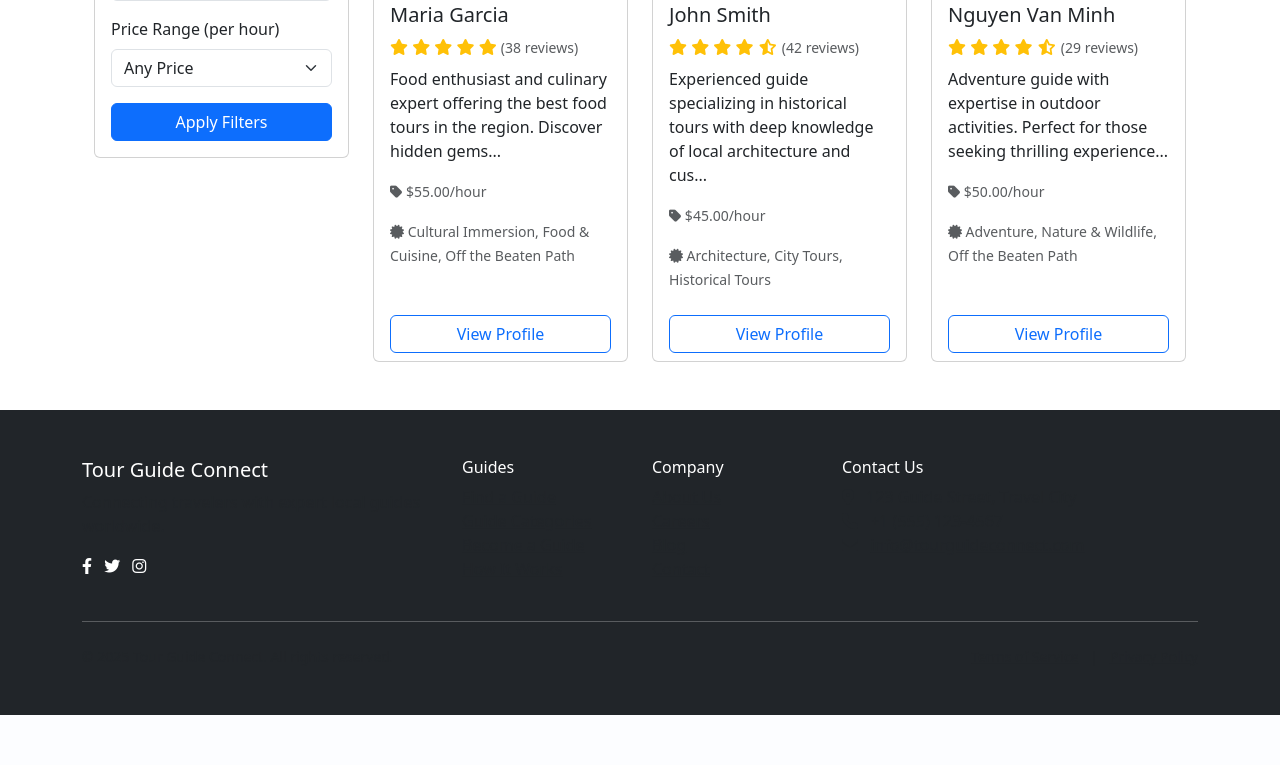
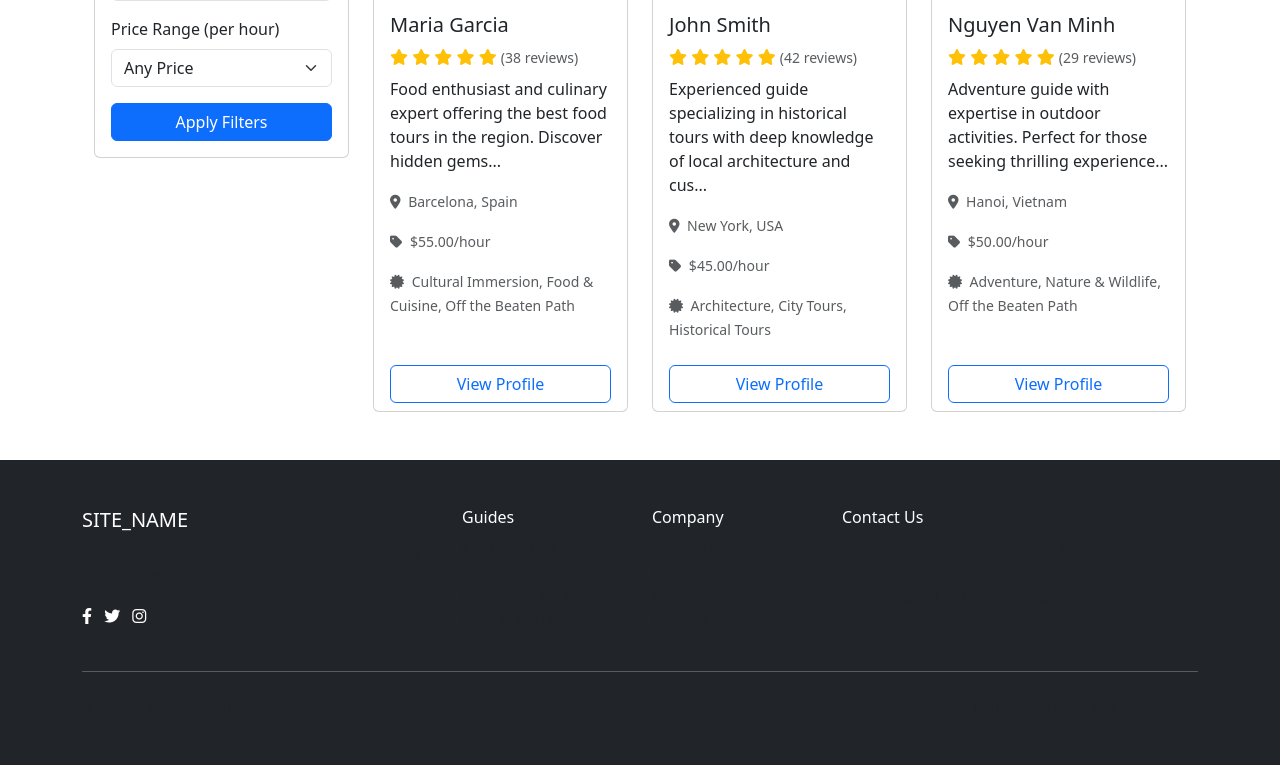
Before and after one commit to NgoMinhAn/DACS, a PHP site: page /DACS/tourGuide/browse in a window 1280 px wide. Shown: the part 453-1218 px from the top of the page. Before the commit the page ends 1168 px from the top, so only its background shows below. Run offline with PHP 8.4, Linux system fonts and the light colour scheme; data comes from the database, SQL or seed files in the repository; tables that the repository leaves empty hold one stand-in row (values such as "Sample post"); some libraries are stand-ins or nearby versions.

Commit message:
browse update

```diff
--- a/app/views/tourGuides/browse.php
+++ b/app/views/tourGuides/browse.php
@@ -76,31 +76,38 @@
                     <?php foreach ($guides as $guide): ?>
                         <div class="col">
                             <div class="card h-100">
-                                <img src="<?php echo !empty($guide->profile_image) ? url('public/images/guides/' . $guide->profile_image) : url('public/images/default_guide.jpg'); ?>"
-                                     class="card-img-top" alt="<?php echo htmlspecialchars($guide->name); ?>">
+                                <img src="<?php echo url('assets/images/profiles/' . ($guide->profile_image ?? 'default.jpg')); ?>"
+                                     class="card-img-top" alt="<?php echo htmlspecialchars($guide->name); ?>"
+                                     style="height: 200px; object-fit: cover;">
                                 <div class="card-body">
                                     <h5 class="card-title"><?php echo htmlspecialchars($guide->name); ?></h5>
                                     <div class="mb-2">
                                         <span class="text-warning">
-                                            <?php for($i = 0; $i < floor($guide->avg_rating); $i++): ?>
-                                                <i class="fas fa-star"></i>
+                                            <?php for($i = 1; $i <= 5; $i++): ?>
+                                                <?php if($i <= round($guide->avg_rating)): ?>
+                                                    <i class="fas fa-star"></i>
+                                                <?php else: ?>
+                                                    <i class="far fa-star"></i>
+                                                <?php endif; ?>
                                             <?php endfor; ?>
-                                            <?php if ($guide->avg_rating - floor($guide->avg_rating) > 0): ?>
-                                                <i class="fas fa-star-half-alt"></i>
-                                            <?php endif; ?>
                                         </span>
-                                        <small class="text-muted">(<?php echo $guide->total_reviews; ?> reviews)</small>
+                                        <small class="text-muted">(<?php echo $guide->total_reviews; ?> <?php echo $guide->total_reviews == 1 ? 'review' : 'reviews'; ?>)</small>
                                     </div>
-                                    <p class="card-text"><?php echo htmlspecialchars(substr($guide->bio, 0, 100)) . '...'; ?></p>
+                                    <p class="card-text"><?php echo htmlspecialchars(substr($guide->bio ?? 'Expert local guide', 0, 100)) . '...'; ?></p>
                                     <p class="card-text">
                                         <small class="text-muted">
-                                            <i class="fas fa-tag"></i> $<?php echo number_format($guide->hourly_rate, 2); ?>/hour
+                                            <i class="fas fa-map-marker-alt me-1"></i> <?php echo htmlspecialchars($guide->location ?? 'Local area'); ?>
+                                        </small>
+                                    </p>
+                                    <p class="card-text">
+                                        <small class="text-muted">
+                                            <i class="fas fa-tag me-1"></i> $<?php echo number_format($guide->hourly_rate ?? 0, 2); ?>/hour
                                         </small>
                                     </p>
                                     <?php if (!empty($guide->specialties)): ?>
                                         <p class="card-text">
                                             <small class="text-muted">
-                                                <i class="fas fa-certificate"></i> <?php echo htmlspecialchars($guide->specialties); ?>
+                                                <i class="fas fa-certificate me-1"></i> <?php echo htmlspecialchars($guide->specialties); ?>
                                             </small>
                                         </p>
                                     <?php endif; ?>
@@ -114,7 +121,7 @@
                 <?php else: ?>
                     <div class="col-12">
                         <div class="alert alert-info" role="alert">
-                            <i class="fas fa-info-circle"></i> No tour guides found matching your criteria. Try adjusting your filters.
+                            <i class="fas fa-info-circle me-2"></i> No tour guides found matching your criteria. Try adjusting your filters.
                         </div>
                     </div>
                 <?php endif; ?>
```
